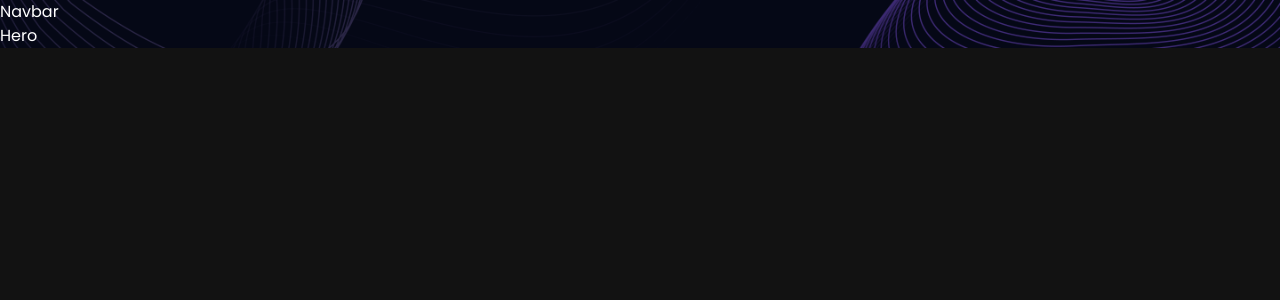
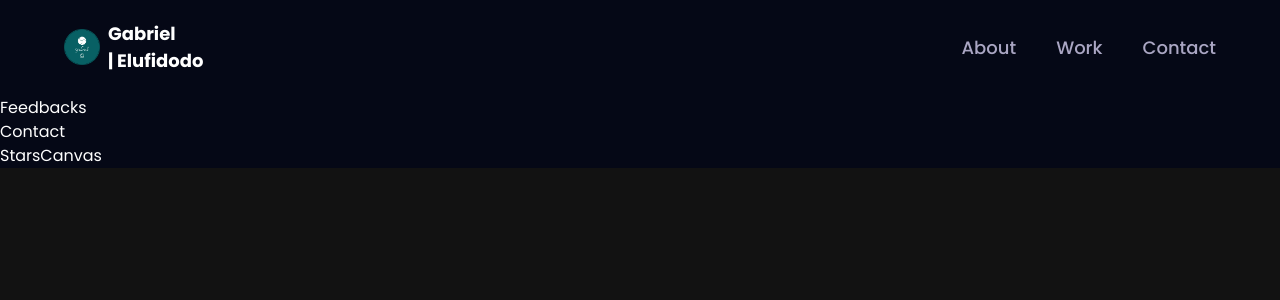
Before and after one commit to stivex001/client_portfolio, a React (Vite) app: page / in a window 1280 px wide. Shown: the top 300 px of the page. Built offline with nearby package versions, Linux system fonts and the light colour scheme.

Commit message:
feat: implementing the navbar content

```diff
--- a/index.html
+++ b/index.html
@@ -2,9 +2,9 @@
 <html lang="en">
   <head>
     <meta charset="UTF-8" />
-    <link rel="icon" type="image/svg+xml" href="/vite.svg" />
+    <link rel="icon" type="image/svg+xml" href="/src/assets/gabriel.webp" />
     <meta name="viewport" content="width=device-width, initial-scale=1.0" />
-    <title>Vite + React</title>
+    <title>Gabriel | Portfolio</title>
   </head>
   <body>
     <div id="root"></div>
--- a/src/App.jsx
+++ b/src/App.jsx
@@ -1,14 +1,28 @@
 import { BrowserRouter } from "react-router-dom";
 import Navbar from "./components/Navbar";
 import Hero from "./components/Hero";
+import About from "./components/About";
+import Experience from "./components/Experience";
+import Tech from "./components/Tech";
+import Feedbacks from "./components/Feedbacks";
+import Contact from "./components/Contact";
+import StarsCanvas from "./components/StarsCanvas";
 
 function App() {
   return (
     <BrowserRouter>
-      <div className="relative z-0 bg-red-500">
+      <div className="relative z-0 bg-primary">
         <div className="bg-hero-pattern bg-cover bg-no-repeat bg-center">
           <Navbar />
           <Hero />
+        </div>
+        <About />
+        <Experience />
+        <Tech />
+        <Feedbacks />
+        <div className="relative z-0">
+          <Contact />
+          <StarsCanvas />
         </div>
       </div>
     </BrowserRouter>
--- a/src/components/Navbar.jsx
+++ b/src/components/Navbar.jsx
@@ -1,5 +1,43 @@
+/* eslint-disable no-unused-vars */
+import { useState } from "react";
+import { Link } from "react-router-dom";
+import logo from "../assets/gabriel.webp";
+import { navLinks } from "../constants";
+
 const Navbar = () => {
-  return <div>Navbar</div>;
+  const [active, setActive] = useState("");
+
+  return (
+    <nav className="w-full flex items-center py-5 fixed top-0 z-20 bg-primary sm:px-16 px-6">
+      <div className="w-full flex justify-between items-center max-w-7xl mx-auto">
+        <Link
+          to="/"
+          className="flex items-center gap-2"
+          onClick={() => {
+            setActive("");
+            window.scrollTo(0, 0);
+          }}
+        >
+          <img src={logo} alt="logo" className="w-9 h-9 object-contain" />
+          <p className="text-white text-[18px] font-bold cursor-pointer">
+            Gabriel <span className="sm:block hidden">| Elufidodo</span>
+          </p>
+        </Link>
+        <ul className="list-none hidden sm:flex gap-10">
+          {navLinks.map((link) => (
+            <li
+              key={link.id}
+              className={`${
+                active === link.title ? "text-white" : "text-secondary"
+              } hover:text-white text-[18px] font-medium cursor-pointer`}
+            >
+              <a href={`#${link.id}`}>{link.title}</a>
+            </li>
+          ))}
+        </ul>
+      </div>
+    </nav>
+  );
 };
 
 export default Navbar;
--- /dev/null
+++ b/src/components/StarsCanvas.jsx
@@ -0,0 +1,5 @@
+const StarsCanvas = () => {
+  return <div>StarsCanvas</div>;
+};
+
+export default StarsCanvas;
--- a/src/constants/index.js
+++ b/src/constants/index.js
@@ -1,29 +1,29 @@
-import {
-  mobile,
-  backend,
-  creator,
-  web,
-  javascript,
-  typescript,
-  html,
-  css,
-  reactjs,
-  redux,
-  tailwind,
-  nodejs,
-  mongodb,
-  git,
-  figma,
-  docker,
-  meta,
-  starbucks,
-  tesla,
-  shopify,
-  carrent,
-  jobit,
-  tripguide,
-  threejs,
-} from "../assets";
+// import {
+  // mobile,
+  // backend,
+  // creator,
+  // web,
+  // javascript,
+  // typescript,
+  // html,
+  // css,
+  // reactjs,
+  // redux,
+  // tailwind,
+  // nodejs,
+  // mongodb,
+  // git,
+  // figma,
+  // docker,
+  // meta,
+  // starbucks,
+  // tesla,
+  // shopify,
+  // carrent,
+  // jobit,
+  // tripguide,
+  // threejs,
+// } from "../assets";
 
 export const navLinks = [
   {
@@ -43,74 +43,74 @@ export const navLinks = [
 const services = [
   {
     title: "Web Developer",
-    icon: web,
+    // icon: web,
   },
   {
     title: "React Native Developer",
-    icon: mobile,
+    // icon: mobile,
   },
   {
     title: "Backend Developer",
-    icon: backend,
+    // icon: backend,
   },
   {
     title: "Content Creator",
-    icon: creator,
+    // icon: creator,
   },
 ];
 
 const technologies = [
   {
     name: "HTML 5",
-    icon: html,
+    // icon: html,
   },
   {
     name: "CSS 3",
-    icon: css,
+    // icon: css,
   },
   {
     name: "JavaScript",
-    icon: javascript,
+    // icon: javascript,
   },
   {
     name: "TypeScript",
-    icon: typescript,
+    // icon: typescript,
   },
   {
     name: "React JS",
-    icon: reactjs,
+    // icon: reactjs,
   },
   {
     name: "Redux Toolkit",
-    icon: redux,
+    // icon: redux,
   },
   {
     name: "Tailwind CSS",
-    icon: tailwind,
+    // icon: tailwind,
   },
   {
     name: "Node JS",
-    icon: nodejs,
+    // icon: nodejs,
   },
   {
     name: "MongoDB",
-    icon: mongodb,
+    // icon: mongodb,
   },
   {
     name: "Three JS",
-    icon: threejs,
+    // icon: threejs,
   },
   {
     name: "git",
-    icon: git,
+    // icon: git,
   },
   {
     name: "figma",
-    icon: figma,
+    // icon: figma,
   },
   {
     name: "docker",
-    icon: docker,
+    // icon: docker,
   },
 ];
 
@@ -118,7 +118,7 @@ const experiences = [
   {
     title: "React.js Developer",
     company_name: "Starbucks",
-    icon: starbucks,
+    // icon: starbucks,
     iconBg: "#383E56",
     date: "March 2020 - April 2021",
     points: [
@@ -131,7 +131,7 @@ const experiences = [
   {
     title: "React Native Developer",
     company_name: "Tesla",
-    icon: tesla,
+    // icon: tesla,
     iconBg: "#E6DEDD",
     date: "Jan 2021 - Feb 2022",
     points: [
@@ -144,7 +144,7 @@ const experiences = [
   {
     title: "Web Developer",
     company_name: "Shopify",
-    icon: shopify,
+    // icon: shopify,
     iconBg: "#383E56",
     date: "Jan 2022 - Jan 2023",
     points: [
@@ -157,7 +157,7 @@ const experiences = [
   {
     title: "Full stack Developer",
     company_name: "Meta",
-    icon: meta,
+    // icon: meta,
     iconBg: "#E6DEDD",
     date: "Jan 2023 - Present",
     points: [
@@ -214,7 +214,7 @@ const projects = [
         color: "pink-text-gradient",
       },
     ],
-    image: carrent,
+    // image: carrent,
     source_code_link: "https://github.com/",
   },
   {
@@ -235,7 +235,7 @@ const projects = [
         color: "pink-text-gradient",
       },
     ],
-    image: jobit,
+    // image: jobit,
     source_code_link: "https://github.com/",
   },
 
@@ -257,7 +257,7 @@ const projects = [
         color: "pink-text-gradient",
       },
     ],
-    image: tripguide,
+    // image: tripguide,
     source_code_link: "https://github.com/",
   },
 ];
```
Also changed, not shown: src/assets/gabriel.webp (added).
